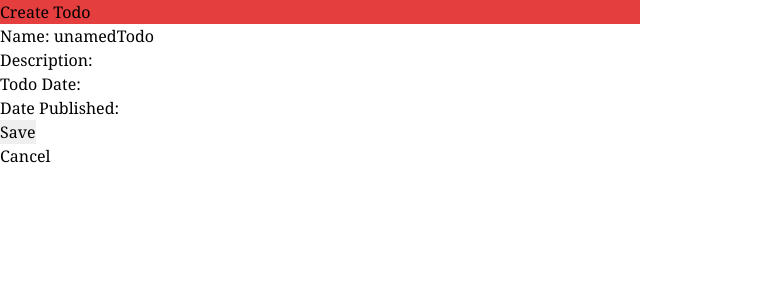
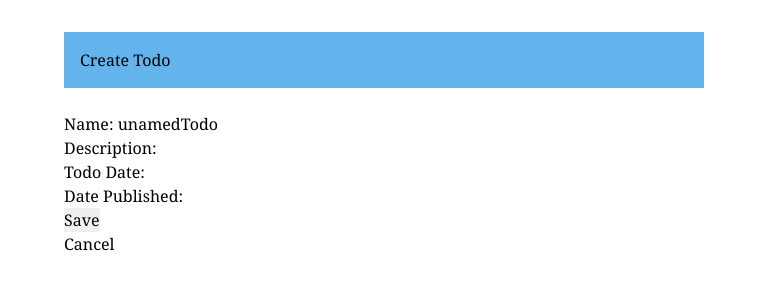
Before and after one commit to Jordan-Rob/Django-ToDo, a Django app: page /TodoApp/Todos/create/ in a window 1280 px wide. Shown: the top 300 px of the page, without its empty margins (0-767 px from the left). Run offline with Django 3.2, Linux system fonts and the light colour scheme.

Commit message:
extending theme base.html to todo templates

```diff
--- a/ToDo/templates/ToDo/todo_create.html
+++ b/ToDo/templates/ToDo/todo_create.html
@@ -1,7 +1,8 @@
 {% extends 'base.html' %} {% block content %}
-<h1 class="bg-red-600 w-1/2">Create Todo</h1>
-<form class="bg-grey-800" method="POST">
-  {% csrf_token %} {{ form.as_p }}
+<h1 class="bg-blue-400 w-1/2 mt-8 ml-16 p-4">Create Todo</h1>
+<form class=" w-34 pt-6 px-16" method="POST">
+  {% csrf_token %}
+  <p class="bg-blue-900">{{ form.as_p }}</p>
   <input type="submit" value="Save" />
   <p><a href="../">Cancel</a></p>
 </form>
--- a/theme/templates/base.html
+++ b/theme/templates/base.html
@@ -13,7 +13,7 @@
     <link rel="stylesheet" href="{% static "css/styles.min.css" %}">
   </head>
 
-  <body class="bg-grey-lightest font-serif leading-normal tracking-normal">
+  <body class="bg-grey-900 font-serif leading-normal tracking-normal">
     {% block content %} {% endblock %}
   </body>
 </html>
```
